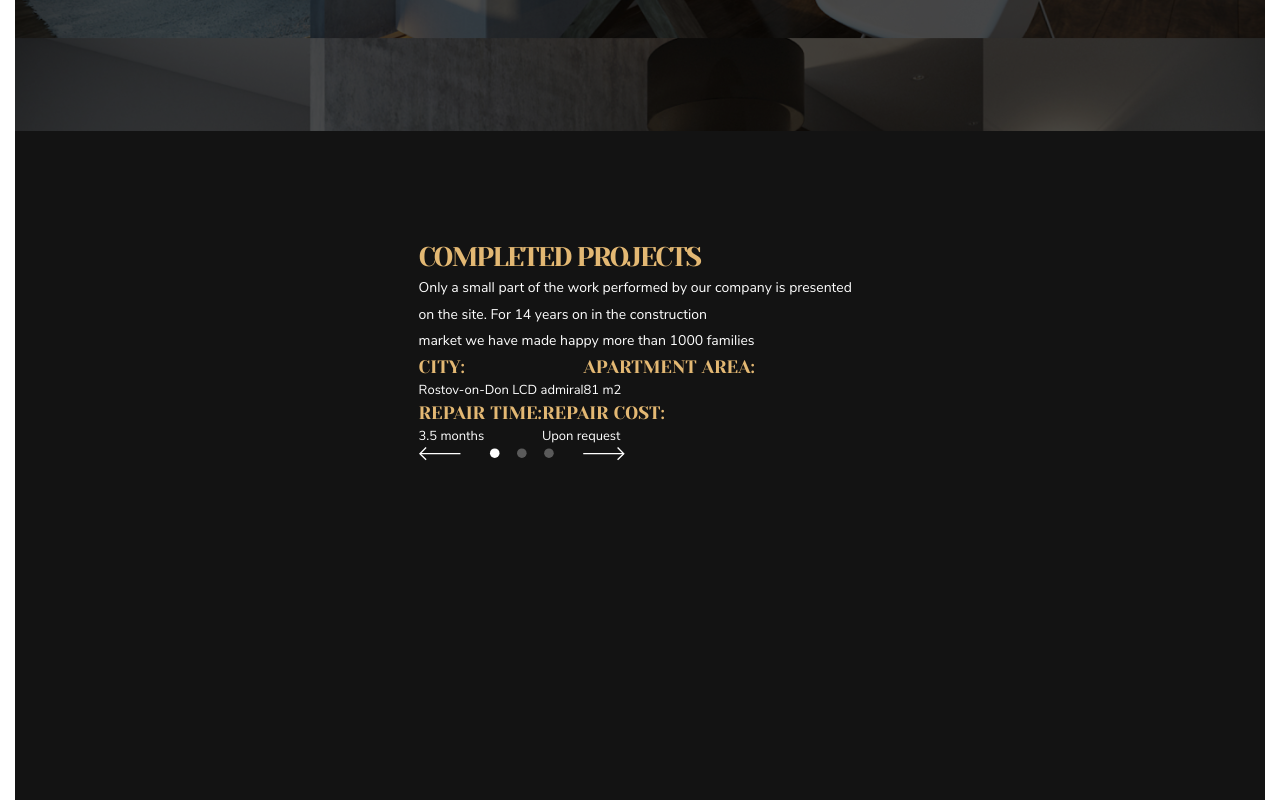
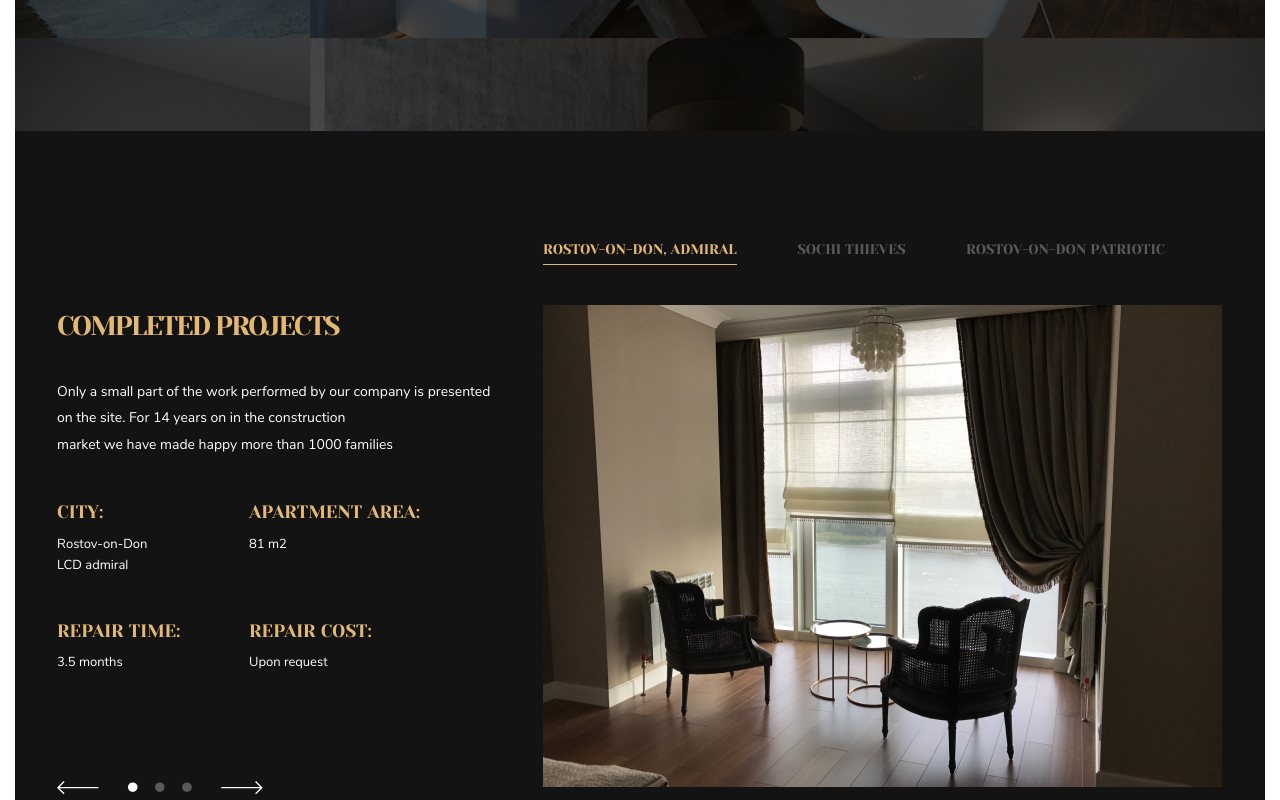
Before and after one commit to Geradon-Pachenson/design-studio_Privalov-FRPRO_33, a plain HTML site: page index.html in a window 1280 px wide. Shown: the part 660-1460 px from the top of the page. Drawn offline with Linux system fonts and the light colour scheme.

Commit message:
закончил сецию completed-projects

```diff
--- a/css/style.css
+++ b/css/style.css
@@ -264,6 +264,7 @@ a, button {
     display: flex;
     justify-content: space-between;
     max-width: 1256px;
+    gap: 50px;
     margin: 0 auto;
     padding: 107px 43px 257.21px 42px;
 }
@@ -272,16 +273,21 @@ a, button {
     display: flex;
     flex-direction: column;
     align-items: flex-start;
+    padding-top: 69.36px;
+    gap: 34px;
 }
 
 .projects-info__row {
     display: flex;
+    gap: 68px;
 
 }
 
 .projects-info__column {
     display: flex;
     flex-direction: column;
+    min-width: 124px;
+    gap: 9px;
 }
 
 .projects-info h2 {
@@ -297,6 +303,7 @@ a, button {
 .projects-info p {
     display: inline-block;
     max-width: 442px;
+    margin-bottom: 8px;
     flex-shrink: 0;
     color: #FFF;
     font-size: 14px;
@@ -315,7 +322,44 @@ a, button {
 .projects-info__column p {
     font-size: 13px;
     line-height: 163.68%; /* 21.278px */
-}
+    max-width: 92px;
+}
+
+.projects-info__img-control {
+    padding-top: 65px;
+}
+
+.projects-picture {
+    display: flex;
+    flex-direction: column;
+    gap: 45px;
+}
+
+.projects-picture__list {
+    display: flex;
+    gap: 60.5px;
+}
+
+.projects-picture__item span {
+    color: rgba(255, 255, 255, 0.30);
+    font-family: "YesevaOne-Regular", serif;
+    font-size: 14px;
+    font-style: normal;
+    font-weight: 400;
+    line-height: 138.6%; /* 19.404px */
+    text-transform: uppercase;
+}
+
+.projects-picture__item:first-child span {
+    color: #E3B873;
+    border-bottom: 1px solid #E3B873;
+    padding-bottom: 6.68px;
+}
+
+
+
+
+
 
 
 
--- a/index.html
+++ b/index.html
@@ -89,8 +89,19 @@
                         </div>
                         <img class="projects-info__img-control" src="images/svg/control.svg" alt="Элемент управления">
                     </div>
-                    <div class="completed-projects__picture projects__pic">
-
+                    <div class="completed-projects__picture projects-picture">
+                        <ul class="projects-picture__list">
+                            <li class="projects-picture__item">
+                                <span>Rostov-on-Don, Admiral</span>
+                            </li>
+                            <li class="projects-picture__item">
+                                <span>Sochi Thieves</span>
+                            </li>
+                            <li class="projects-picture__item">
+                                <span>Rostov-on-Don Patriotic</span>
+                            </li>
+                        </ul>
+                        <img class="projects-picture-img" src="images/jpeg/two-chairs.jpg" alt="Два стула у окна" >
 
                     </div>
                 </div>
```
Also changed, not shown: images/jpeg/two-chairs.jpg (added).
